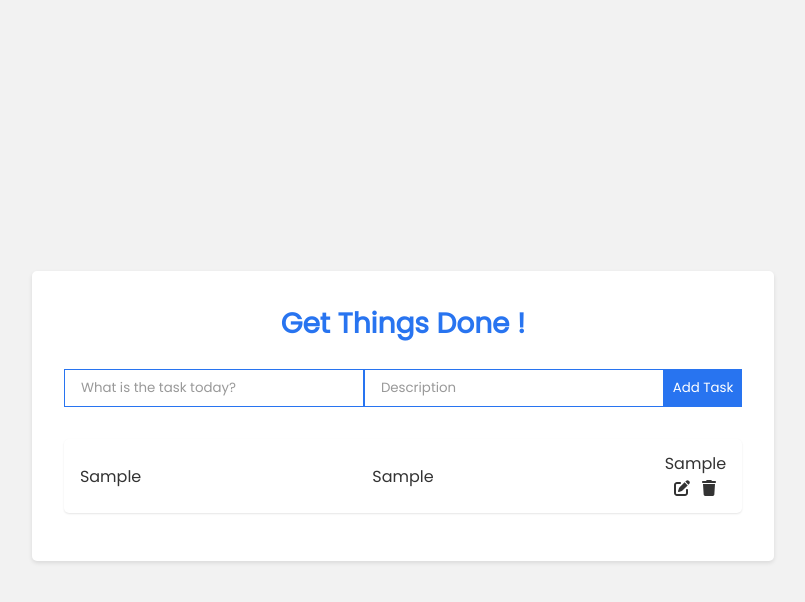
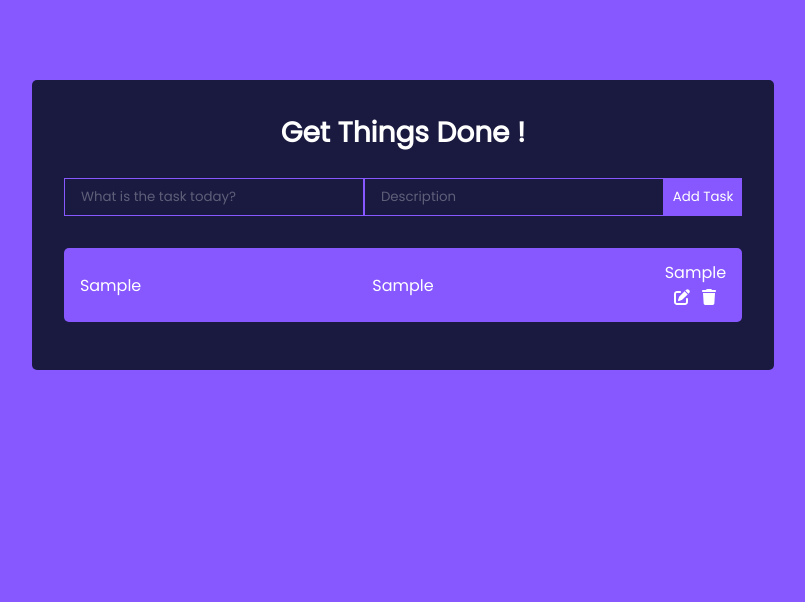
Before and after one commit to Jagacool/task20, a React (Create React App) app: page / in a window 1280 px wide. Both pictures are taken after typing "Sample", "Sample" into the empty fields and a click on the button "Add Task". Shown: the top 602 px of the page, without its empty margins (237-1042 px from the left). Built offline with nearby package versions, Linux system fonts and the light colour scheme.

Commit message:
Update App.css

```diff
--- a/src/App.css
+++ b/src/App.css
@@ -8,11 +8,10 @@
 }
 
 body {
-  background: #f2f2f2; /* Light gray background */
+  background: #8758ff;
   display: flex;
   justify-content: center;
   align-items: center;
-  min-height: 100vh;
 }
 
 .App {
@@ -20,17 +19,16 @@ body {
 }
 
 h1 {
-  color: #2874f0; /* Flipkart blue text color */
+  color: #fff;
   margin-bottom: 0.5rem;
   font-size: 1.75rem;
 }
 
 .TodoWrapper {
-  background: #fff; /* White background */
-  margin-top: 2rem;
+  background: #1A1A40;
+  margin-top: 5rem;
   padding: 2rem;
   border-radius: 5px;
-  box-shadow: 0 2px 4px rgba(0, 0, 0, 0.1); /* Light shadow */
 }
 
 .TodoForm {
@@ -40,42 +38,36 @@ h1 {
 .todo-input {
   outline: none;
   background: none;
-  border: 1px solid #2874f0; /* Flipkart blue border */
+  border: 1px solid #8758ff;
   padding: 0.5rem 1rem;
   margin-top: 1rem;
   margin-bottom: 2rem;
   width: 300px;
-  color: #333; /* Dark gray text color */
+  color: #fff;
 }
 
 .todo-input::placeholder {
-  color: #999; /* Light gray placeholder color */
+  color: #ffffff4d;
 }
 
 .todo-btn {
-  background: #2874f0; /* Flipkart blue button background */
+  background: #8758ff;
   color: #fff;
   border: none;
   padding: 0.55rem;
   cursor: pointer;
-  transition: background 0.3s ease-in-out;
-}
-
-.todo-btn:hover {
-  background: #1565c0; /* Darker blue on hover */
 }
 
 .Todo {
   display: flex;
   justify-content: space-between;
   align-items: center;
-  background: #fff;
-  color: #333;
+  background: #8758ff;
+  color: #fff;
   padding: 0.75rem 1rem;
   border-radius: 5px;
   margin-bottom: 1rem;
   cursor: pointer;
-  box-shadow: 0 1px 2px rgba(0, 0, 0, 0.1); /* Light shadow on task items */
 }
 
 .fa-trash {
@@ -83,6 +75,6 @@ h1 {
 }
 
 .completed {
-  color: #999; /* Light gray for completed tasks */
+  color: #c5aeff;
   text-decoration: line-through;
 }
```
